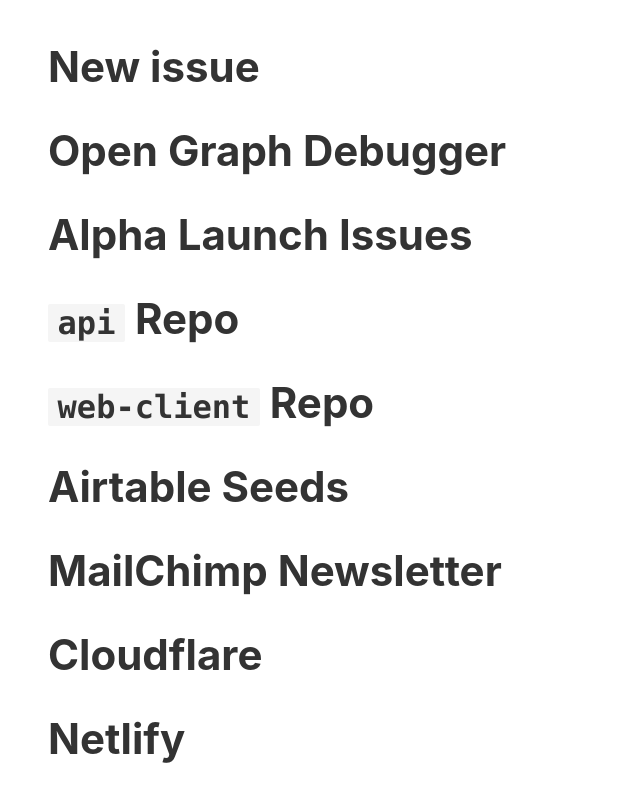
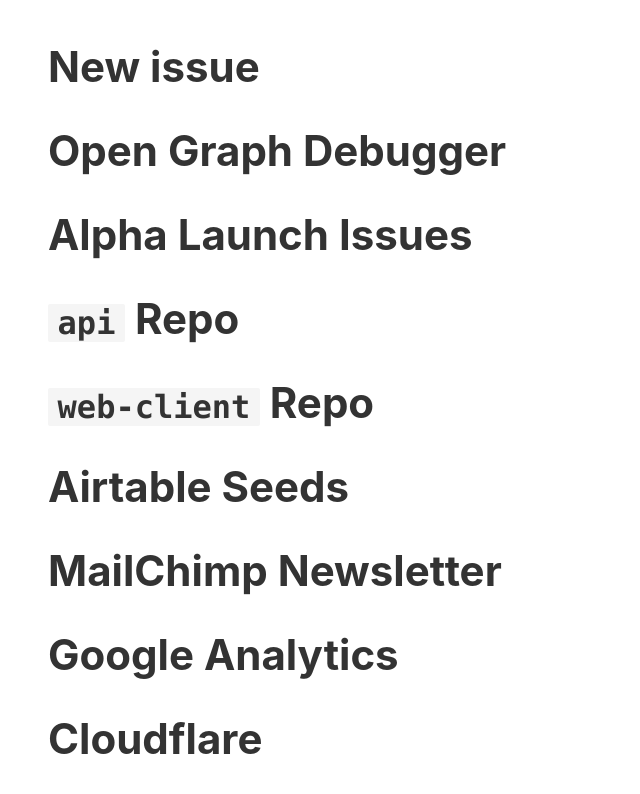
Before and after one commit to paulstraw/paulstraw, a website: page nnstart/index.html in a window 1280 px wide. Shown: the top 794 px of the page, without its empty margins (0-640 px from the left). Drawn offline with Linux system fonts and the light colour scheme.

Commit message:
Add GA link/

```diff
--- a/nnstart/index.html
+++ b/nnstart/index.html
@@ -77,6 +77,9 @@
         <a href="https://us14.admin.mailchimp.com/lists/members/?id=54097#p:1-s:100-sa:optin_time-so:false">MailChimp Newsletter</a>
       </li>
       <li>
+        <a href="https://analytics.google.com/analytics/web/#report/defaultid/a84472841w126446052p130065161/%3F_u.dateOption%3Dlast30days/">Google Analytics</a>
+      </li>
+      <li>
         <a href="https://www.cloudflare.com/a/overview/nestnotes.com">Cloudflare</a>
       </li>
       <li>
```
